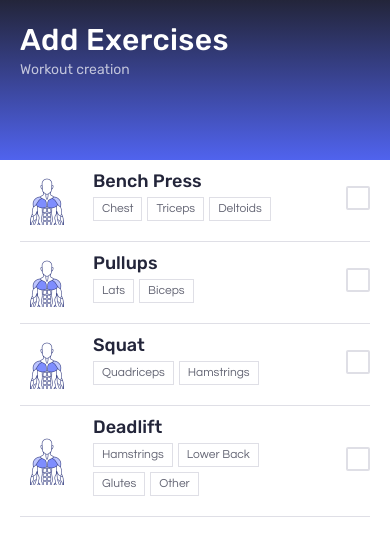
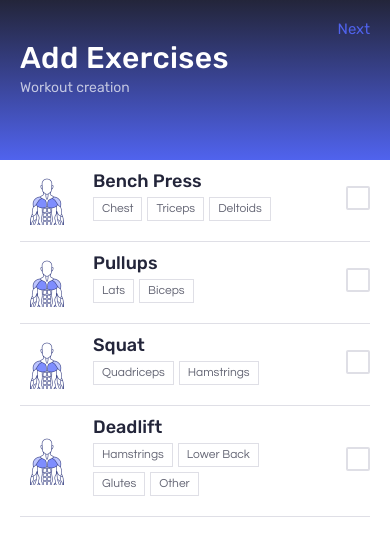
Before and after one commit to robertsfynn/kenko, a React Native app: screen / in a window 390 px wide. Shown: the top 556 px of the page. Built offline with nearby package versions, Linux system fonts and the light colour scheme.

Commit message:
added placeholder next button for header

```diff
--- a/components/Header.tsx
+++ b/components/Header.tsx
@@ -1,5 +1,5 @@
 import React, { Component } from 'react';
-import { SafeAreaView } from 'react-native';
+import { SafeAreaView, Text } from 'react-native';
 import { LinearGradient } from 'expo-linear-gradient';
 import styled from 'styled-components/native';
 
@@ -24,12 +24,21 @@ const Subtitle = styled.Text`
   color: rgba(255, 255, 255, 0.7);
 `;
 
+const NextButton = styled.Text`
+  font-family: Rubik;
+  font-size: 15px;
+  line-height: 18px;
+  text-align: right;
+  color: #5063ee;
+`;
+
 interface Props {
   title: string;
   subtitle: string;
+  handlePress: () => void;
 }
 
-const Header = ({ title, subtitle }: Props) => {
+const Header = ({ title, subtitle, handlePress }: Props) => {
   return (
     <LinearGradient
       colors={['#23253A', '#5063EE']}
@@ -39,6 +48,7 @@ const Header = ({ title, subtitle }: Props) => {
     >
       <SafeAreaView>
         <Container>
+          <NextButton onPress={handlePress}> Next</NextButton>
           <Title>{title}</Title>
           <Subtitle>{subtitle}</Subtitle>
         </Container>
--- a/views/workout/WorkoutCreator.tsx
+++ b/views/workout/WorkoutCreator.tsx
@@ -7,7 +7,11 @@ export default class WorkoutCreator extends Component {
   render() {
     return (
       <View>
-        <Header title="Add Exercises" subtitle="Workout creation" />
+        <Header
+          title="Add Exercises"
+          subtitle="Workout creation"
+          handlePress={() => console.log('NEXT')}
+        />
         <ExerciseList />
       </View>
     );
```
